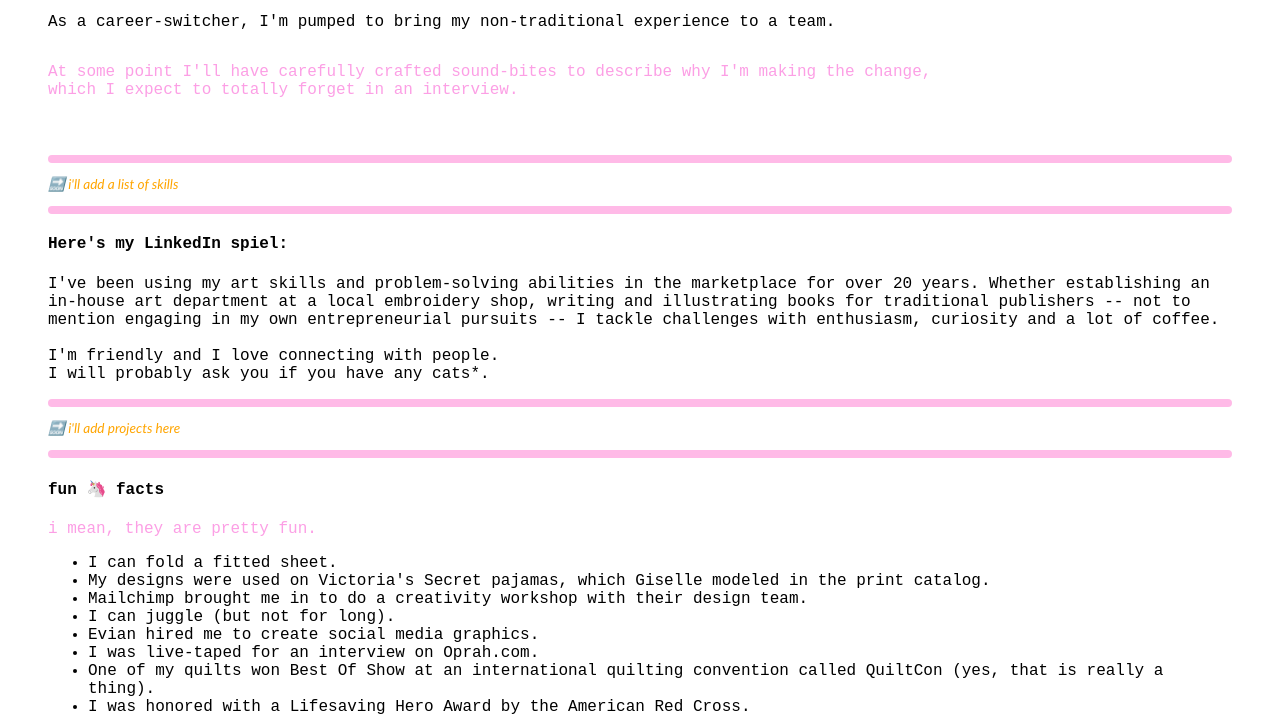
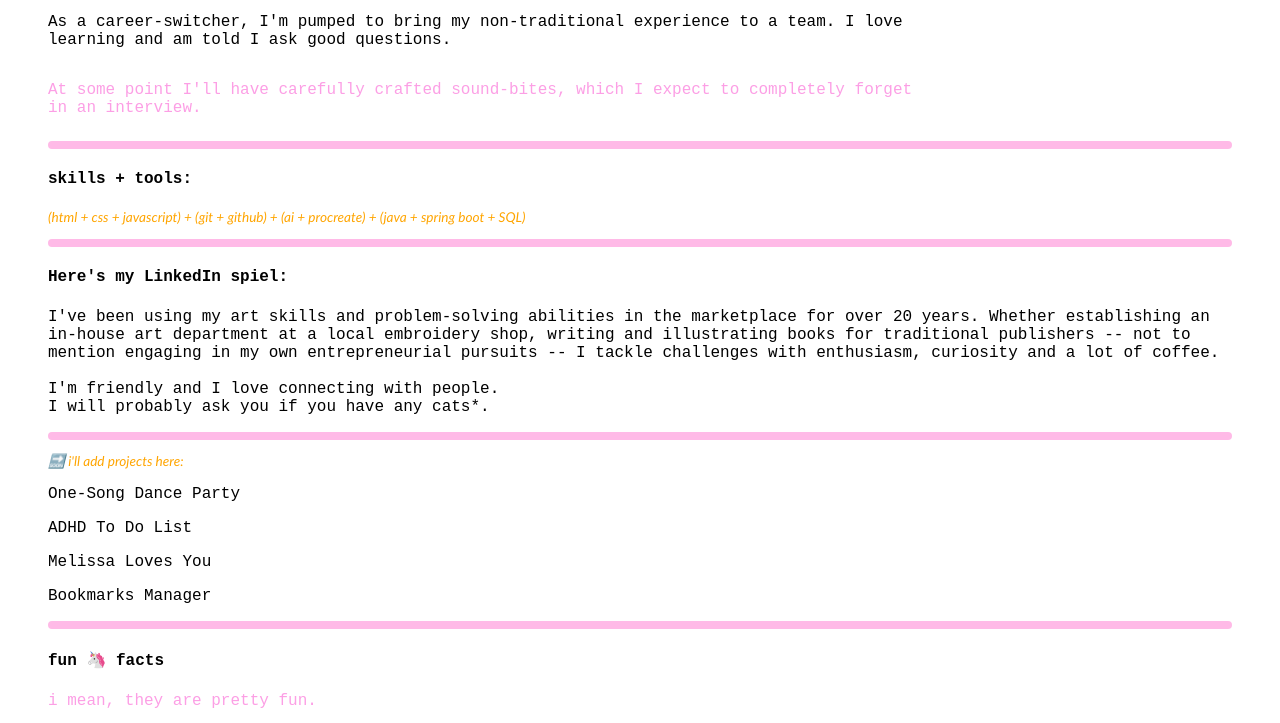
Before and after one commit to yummygoods/yummygoods.github.io, a plain HTML site: page index.html in a window 1280 px wide. Shown: the part 471-1194 px from the top of the page. Drawn offline with Linux system fonts and the light colour scheme.

Commit message:
edit skills

```diff
--- a/index.html
+++ b/index.html
@@ -43,17 +43,16 @@
 			<img src="/assets/melissa-headshot.PNG" class="headshot" />
 			<p>As a
 				career-switcher, I'm pumped to bring my non-traditional experience to a
-				team.	<p class="subtle">
-					At some point I'll have carefully crafted sound-bites to describe why
-					I'm making the change, which I expect to totally forget in an interview.
-				</p>
+				team.  I love learning and am told I ask good questions.
 			</p>
-
-
-
+			<p class="subtle">
+				At some point I'll have carefully crafted sound-bites, which I expect to completely forget in an interview.
+			</p>
 		</div>
-			<hr class="rounded" />
-			<p class="soon">🔜 i'll add a list of skills</p>
+		<hr class="rounded" />
+		<h4>skills + tools:</h4>
+			<p class="soon">(html + css + javascript) + (git + github) +  (ai + procreate) + (java + spring boot + SQL)</p>
+			<p class="soon"></p>
 
 			<hr class="rounded" />
 			<h4>Here's my LinkedIn spiel:</h4>
@@ -72,7 +71,13 @@
 			</p>
 
 			<hr class="rounded" />
-			<p class="soon">🔜 i'll add projects here</p>
+			<p class="soon">🔜 i'll add projects here: </p>
+				<p>One-Song Dance Party </p>
+				<p>ADHD To Do List </p>
+				<p>Melissa Loves You </p>
+				<p> Bookmarks Manager</p>
+
+
 
 			<hr class="rounded" />
 			<p></p>
```
Also changed, not shown: 1 other file.
